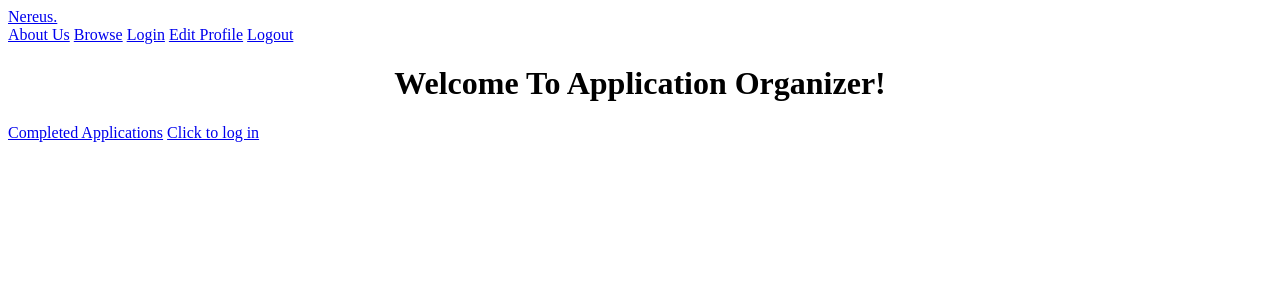
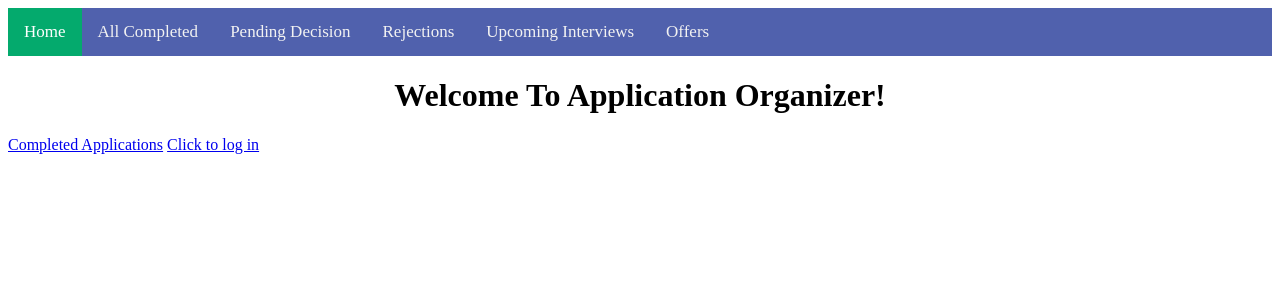
Before and after one commit to RaymondFeckoury/Group5_FinalProject, a PHP site: page /HTML/index.html in a window 1280 px wide. Shown: the top 300 px of the page. Run offline with PHP 8.4, Linux system fonts and the light colour scheme.

Commit message:
Styled the nav bar with the w3 schools example because I liked it better.

```diff
--- a/CSS/index.css
+++ b/CSS/index.css
@@ -1,3 +1,27 @@
 h1 {
     text-align: center;
 }
+
+.topnav {
+    overflow: hidden;
+    background-color: rgb(80, 97, 173);
+}
+
+.topnav a {
+    float: left;
+    color: #f2f2f2;
+    text-align: center;
+    padding: 14px 16px;
+    text-decoration: none;
+    font-size: 17px;
+}
+
+.topnav a:hover {
+    background-color: #ddd;
+    color: black;
+}
+
+.topnav a.active {
+    background-color: #04AA6D;
+    color: white;
+}
--- a/HTML/index.html
+++ b/HTML/index.html
@@ -9,18 +9,14 @@
 </head>
 <body>
     <!--Nav bar which enables users to access each page if logged in-->
-    <nav class="navbar">
-        <a class="navbar-brand" href="index.html">Nereus.</a>
-        <div class="collapse navbar-collapse" id="navbarNavAltMarkup">
-            <div class="navbar-nav">
-                <a class="nav-item nav-link" href="./static/aboutus.html">About Us</a>
-                <a class="nav-item nav-link" href="newbrowse.php">Browse</a>
-                <a class="nav-item nav-link" href="LogIn.php">Login</a>
-                <a class="nav-item nav-link" href="ep.php">Edit Profile</a>
-                <a class="nav-item nav-link" href="logOut.php">Logout</a>
-            </div>
-        </div>
-    </nav>
+    <div class="topnav">
+        <a class="active" href="#home">Home</a>
+        <a href="../PHP/completed.php">All Completed</a>
+        <a href="">Pending Decision</a>
+        <a href="">Rejections</a>
+        <a href="">Upcoming Interviews</a>
+        <a href="">Offers</a>
+    </div>
 
     <h1> Welcome To Application Organizer! </h1>
     <a href="../PHP/completed.php">Completed Applications</a>
```
